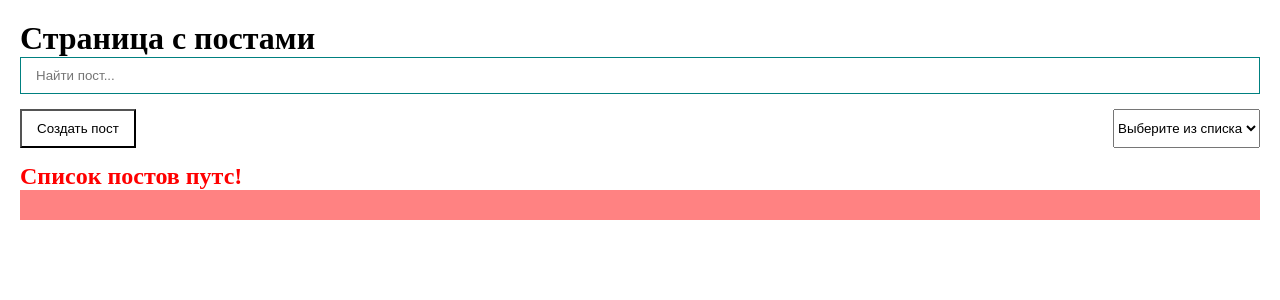
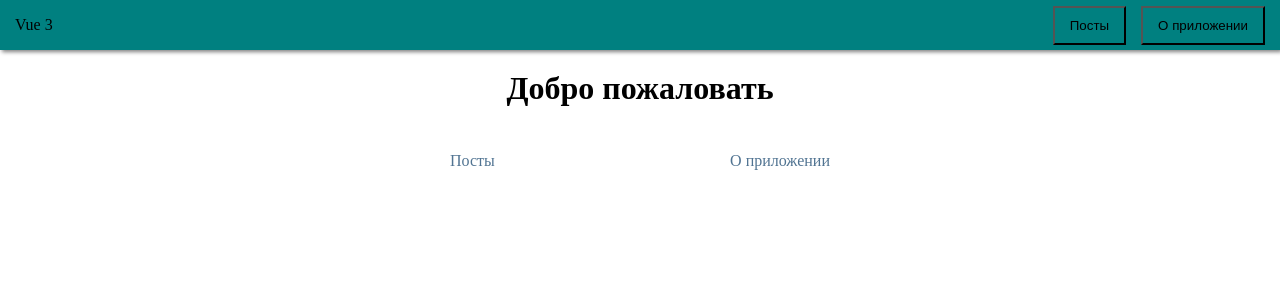
Before and after one commit to lipan4836/vue-try, a Vue app: page /#/ in a window 1280 px wide. Shown: the top 300 px of the page. Built offline with nearby package versions, Linux system fonts and the light colour scheme; no server answers.

Commit message:
feat: implement static routes

```diff
--- a/src/App.vue
+++ b/src/App.vue
@@ -1,139 +1,18 @@
 <template>
+  <navbar></navbar>
   <div class="app">
-    <h1>Страница с постами</h1>
-    <my-input v-model="searchQuery" placeholder="Найти пост..." />
-    <div class="app__btns">
-      <my-button @click="showDialog">Создать пост</my-button>
-      <my-select v-model="selectedSort" :options="sortOptions" />
-    </div>
-
-    <my-dialog v-model:show="dialogVisible">
-      <post-form @create="createPost" />
-    </my-dialog>
-    <post-list
-      :posts="SortedAndSearchedPosts"
-      @remove="removePost"
-      v-if="!isPostsLoading"
-    />
-    <div v-else>Идёт загрузка</div>
-    <div class="observer" ref="observer"></div>
+    <router-view></router-view>
   </div>
 </template>
 
 <script>
-import PostForm from '@/components/PostForm';
-import PostList from '@/components/PostList';
-import axios from 'axios';
+  import Navbar from '@/components/UI/NavBar'
 
-export default {
-  components: {
-    PostForm,
-    PostList,
-  },
-  data() {
-    return {
-      posts: [],
-      dialogVisible: false,
-      isPostsLoading: false,
-      selectedSort: '',
-      sortOptions: [
-        { value: 'title', name: 'По названию' },
-        { value: 'body', name: 'По содержимому' },
-      ],
-      searchQuery: '',
-      page: 1,
-      limit: 10,
-      totalPage: 0,
-    };
-  },
-  methods: {
-    createPost(post) {
-      this.posts.push(post);
-      this.dialogVisible = false;
-    },
-    removePost(post) {
-      this.posts = this.posts.filter((p) => p.id !== post.id);
-    },
-    showDialog() {
-      this.dialogVisible = true;
-    },
-    async fetchPosts() {
-      try {
-        this.isPostsLoading = true;
-        const response = await axios.get(
-          'https://jsonplaceholder.typicode.com/posts',
-          {
-            params: {
-              _page: this.page,
-              _limit: this.limit,
-            },
-          }
-        );
-        this.totalPage = Math.ceil(
-          response.headers['x-total-count'] / this.limit
-        );
-        this.posts = response.data;
-      } catch (error) {
-        alert(error);
-      } finally {
-        this.isPostsLoading = false;
-      }
-    },
-    async loadMorelPosts() {
-      try {
-        this.page += 1
-
-        const response = await axios.get(
-          'https://jsonplaceholder.typicode.com/posts',
-          {
-            params: {
-              _page: this.page,
-              _limit: this.limit,
-            },
-          }
-        );
-        this.totalPage = Math.ceil(
-          response.headers['x-total-count'] / this.limit
-        );
-        this.posts = [...this.posts, ...response.data];
-      } catch (error) {
-        alert(error);
-      }
-    },
-  },
-  mounted() {
-    this.fetchPosts();
-
-    const options = {
-      rootMargin: '8px',
-      threshold: 1.0,
+  export default {
+    components: {
+      Navbar
     }
-    const callback = (entries, observer) => {
-      if (entries[0].isIntersecting && this.page < this.totalPage) {
-        this.loadMorelPosts()
-      }
-    }
-    const observer = new IntersectionObserver(callback, options)
-    observer.observe(this.$refs.observer)
-  },
-  computed: {
-    sortedPosts() {
-      return [...this.posts].sort((post1, post2) => {
-        return post1[this.selectedSort]?.localeCompare(
-          post2[this.selectedSort]
-        );
-      });
-    },
-    SortedAndSearchedPosts() {
-      return this.sortedPosts.filter((post) =>
-        post.title.toLowerCase().includes(this.searchQuery.toLowerCase())
-      );
-    },
-  },
-  watch: {
-
   }
-};
 </script>
 
 <style>
@@ -146,32 +25,4 @@ export default {
 .app {
   padding: 20px;
 }
-
-.app__btns {
-  display: flex;
-  justify-content: space-between;
-  margin: 15px 0;
-}
-
-.page__wrapper {
-  display: flex;
-  justify-content: center;
-  gap: 15px;
-  margin-top: 15px;
-}
-
-.page {
-  border: 1px solid black;
-  padding: 10px;
-  cursor: pointer;
-}
-
-.current-page {
-  background: #ff8282;
-}
-
-.observer {
-  height: 30px;
-  background: #ff8282;
-}
 </style>
--- a/src/components/PostItem.vue
+++ b/src/components/PostItem.vue
@@ -1,12 +1,13 @@
 <template>
   <div class="post">
-    <div>
+    <div class="post__body">
       <div>{{ post.id }}</div>
       <div><strong>Название:</strong> {{ post.title }}</div>
       <div><strong>Описание:</strong> {{ post.body }}</div>
     </div>
     <div class="post__btns">
       <my-button @click="$emit('remove', post)">Удалить</my-button>
+      <my-button @click="$emit('remove', post)">Открыть</my-button>
     </div>
   </div>
 </template>
@@ -32,4 +33,13 @@ export default {
   align-items: center;
   justify-content: space-between;
 }
+
+.post__body {
+  padding: 10px;
+}
+
+.post__btns {
+  display: flex;
+  gap: 10px;
+}
 </style>
--- /dev/null
+++ b/src/components/UI/NavBar.vue
@@ -0,0 +1,32 @@
+<template>
+  <div class="navbar">
+    <div @click="$router.push('/')">Vue 3</div>
+    <nav class="navbar__btns">
+      <my-button @click="$router.push('/posts')">Посты</my-button>
+      <my-button @click="$router.push('/about')">О приложении</my-button>
+    </nav>
+  </div>
+</template>
+
+<script>
+  export default {
+
+  }
+</script>
+
+<style scoped>
+.navbar {
+  display: flex;
+  justify-content: space-between;
+  align-items: center;
+  height: 50px;
+  background: teal;
+  box-shadow: 2px 2px 4px gray;
+  padding: 5px 15px;
+}
+
+.navbar__btns {
+  display: flex;
+  gap: 15px;
+}
+</style>
--- a/src/main.js
+++ b/src/main.js
@@ -1,6 +1,7 @@
 import { createApp } from 'vue'
 import App from './App'
 import components from '@/components/UI'
+import router from './router/router';
 
 const app = createApp(App)
 
@@ -8,4 +9,6 @@ components.forEach(component => {
   app.component(component.name, component)
 });
 
-app.mount('#app')
+app
+  .use(router)
+  .mount('#app')
--- /dev/null
+++ b/src/pages/About.vue
@@ -0,0 +1,17 @@
+<template>
+  <div>
+    <h2>Привет, мимо проходящий!</h2>
+    <p>Это приложение я сделал, чтобы понять как устроен VueJS. Здесь я попробовал как работают базовые ивенты, фетчи, поигрался с инпутами, пагинацией и роутингом</p>
+    <p>Anton, <a href="http://github.com/lipan4836" target="_blank" rel="noopener noreferrer">Github</a></p>
+  </div>
+</template>
+
+<script>
+  export default {
+
+  }
+</script>
+
+<style scoped>
+
+</style>
--- /dev/null
+++ b/src/pages/Main.vue
@@ -0,0 +1,41 @@
+<template>
+  <div class="wrap">
+    <h1>Добро пожаловать</h1>
+    <div class="links-wrap">
+      <router-link to="/posts" class="links">Посты</router-link>
+      <router-link to="/about" class="links">О приложении</router-link>
+    </div>
+  </div>
+</template>
+
+<script>
+export default {};
+</script>
+
+<style scoped>
+.wrap {
+  display: flex;
+  flex-direction: column;
+  align-items: center;
+  justify-content: center;
+  gap: 35px;
+}
+
+.links-wrap {
+  width: 400px;
+  display: flex;
+  justify-content: space-between;
+}
+
+.links {
+  padding: 10px;
+  border-radius: 10px;
+  text-decoration: none;
+  color: rgb(81, 116, 146);
+  transition: all 0.2s ease-in;
+}
+
+.links:hover {
+  background: #ffb5b5;
+}
+</style>
--- /dev/null
+++ b/src/pages/PostPage.vue
@@ -0,0 +1,167 @@
+<template>
+  <div>
+    <h1>Страница с постами</h1>
+    <my-input v-model="searchQuery" placeholder="Найти пост..." />
+    <div class="app__btns">
+      <my-button @click="showDialog">Создать пост</my-button>
+      <my-select v-model="selectedSort" :options="sortOptions" />
+    </div>
+
+    <my-dialog v-model:show="dialogVisible">
+      <post-form @create="createPost" />
+    </my-dialog>
+    <post-list
+      :posts="SortedAndSearchedPosts"
+      @remove="removePost"
+      v-if="!isPostsLoading"
+    />
+    <div v-else>Идёт загрузка</div>
+    <div class="observer" ref="observer"></div>
+  </div>
+</template>
+
+<script>
+import PostForm from '@/components/PostForm';
+import PostList from '@/components/PostList';
+import axios from 'axios';
+
+export default {
+  components: {
+    PostForm,
+    PostList,
+  },
+  data() {
+    return {
+      posts: [],
+      dialogVisible: false,
+      isPostsLoading: false,
+      selectedSort: '',
+      sortOptions: [
+        { value: 'title', name: 'По названию' },
+        { value: 'body', name: 'По содержимому' },
+      ],
+      searchQuery: '',
+      page: 1,
+      limit: 10,
+      totalPage: 0,
+    };
+  },
+  methods: {
+    createPost(post) {
+      this.posts.push(post);
+      this.dialogVisible = false;
+    },
+    removePost(post) {
+      this.posts = this.posts.filter((p) => p.id !== post.id);
+    },
+    showDialog() {
+      this.dialogVisible = true;
+    },
+    async fetchPosts() {
+      try {
+        this.isPostsLoading = true;
+        const response = await axios.get(
+          'https://jsonplaceholder.typicode.com/posts',
+          {
+            params: {
+              _page: this.page,
+              _limit: this.limit,
+            },
+          }
+        );
+        this.totalPage = Math.ceil(
+          response.headers['x-total-count'] / this.limit
+        );
+        this.posts = response.data;
+      } catch (error) {
+        alert(error);
+      } finally {
+        this.isPostsLoading = false;
+      }
+    },
+    async loadMorelPosts() {
+      try {
+        this.page += 1
+
+        const response = await axios.get(
+          'https://jsonplaceholder.typicode.com/posts',
+          {
+            params: {
+              _page: this.page,
+              _limit: this.limit,
+            },
+          }
+        );
+        this.totalPage = Math.ceil(
+          response.headers['x-total-count'] / this.limit
+        );
+        this.posts = [...this.posts, ...response.data];
+      } catch (error) {
+        alert(error);
+      }
+    },
+  },
+  mounted() {
+    this.fetchPosts();
+
+    const options = {
+      rootMargin: '8px',
+      threshold: 1.0,
+    }
+    const callback = (entries, observer) => {
+      if (entries[0].isIntersecting && this.page < this.totalPage) {
+        this.loadMorelPosts()
+      }
+    }
+    const observer = new IntersectionObserver(callback, options)
+    observer.observe(this.$refs.observer)
+  },
+  computed: {
+    sortedPosts() {
+      return [...this.posts].sort((post1, post2) => {
+        return post1[this.selectedSort]?.localeCompare(
+          post2[this.selectedSort]
+        );
+      });
+    },
+    SortedAndSearchedPosts() {
+      return this.sortedPosts.filter((post) =>
+        post.title.toLowerCase().includes(this.searchQuery.toLowerCase())
+      );
+    },
+  },
+  watch: {
+
+  }
+};
+</script>
+
+<style>
+.app__btns {
+  display: flex;
+  justify-content: space-between;
+  margin: 15px 0;
+}
+
+.page__wrapper {
+  display: flex;
+  justify-content: center;
+  gap: 15px;
+  margin-top: 15px;
+}
+
+.page {
+  border: 1px solid black;
+  padding: 10px;
+  cursor: pointer;
+}
+
+.current-page {
+  background: #ff8282;
+}
+
+.observer {
+  height: 30px;
+  background: #ff8282;
+}
+</style>
--- /dev/null
+++ b/src/router/router.js
@@ -0,0 +1,26 @@
+import Main from '@/pages/Main';
+import PostPage from '@/pages/PostPage'
+import About from '@/pages/About'
+import { createRouter, createWebHashHistory } from 'vue-router';
+
+const routes = [
+  {
+    path: '/',
+    component: Main,
+  },
+  {
+    path: '/posts',
+    component: PostPage,
+  },
+  {
+    path: '/about',
+    component: About,
+  },
+];
+
+const router = createRouter({
+  routes,
+  history: createWebHashHistory(process.env.BASE_URL),
+});
+
+export default router;
```
